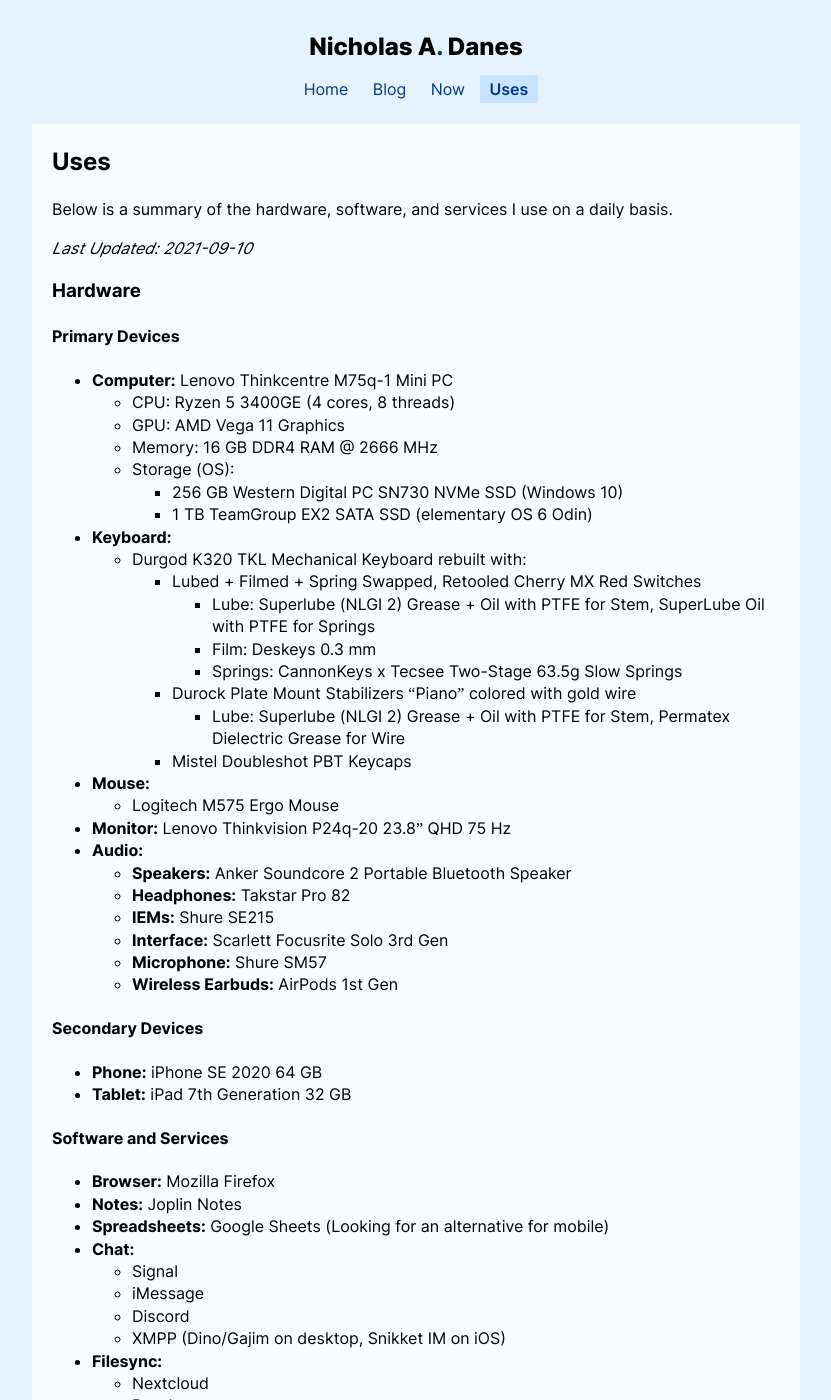
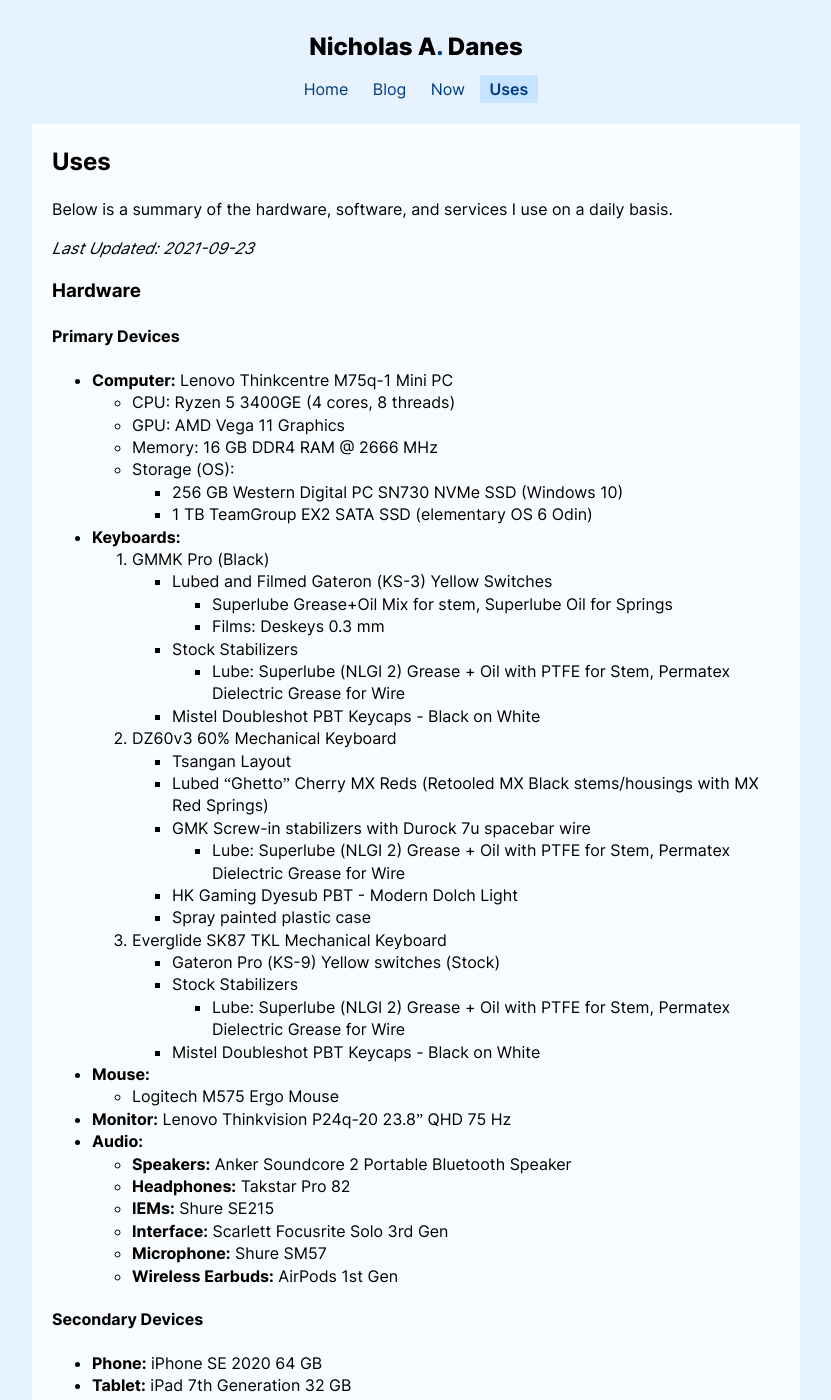
Before and after one commit to danesnick/old_website, a Jekyll site: the page built from uses.markdown, in a window 1280 px wide and 1400 px high. Shown: the whole window, without its empty margins (224-1055 px from the left). Built offline with Jekyll 4.4.1, drawn with Linux system fonts in a browser that asks for light colours.

Commit message:
Updated uses page

```diff
--- a/uses.markdown
+++ b/uses.markdown
@@ -7,7 +7,7 @@
 
 Below is a summary of the hardware, software, and services I use on a daily basis.
 
-*Last Updated: 2021-09-10*
+*Last Updated: 2021-09-23*
 
 ### Hardware
 
@@ -25,15 +25,26 @@
 	+ Storage (OS):
 		+ 256 GB Western Digital PC SN730 NVMe SSD (Windows 10)
 		+ 1 TB TeamGroup EX2 SATA SSD (elementary OS 6 Odin)
-* **Keyboard:**
-	+ Durgod K320 TKL Mechanical Keyboard rebuilt with:
-		+ Lubed + Filmed + Spring Swapped, Retooled Cherry MX Red Switches
-			- Lube: Superlube (NLGI 2) Grease + Oil with PTFE for Stem, SuperLube Oil with PTFE for Springs
-			- Film: Deskeys 0.3 mm
-			- Springs: CannonKeys x Tecsee Two-Stage 63.5g Slow Springs
-		+ Durock Plate Mount Stabilizers "Piano" colored with gold wire
+* **Keyboards:**
+	1. GMMK Pro (Black)
+		+ Lubed and Filmed Gateron (KS-3) Yellow Switches
+			- Superlube Grease+Oil Mix for stem, Superlube Oil for Springs
+			- Films: Deskeys 0.3 mm
+		+ Stock Stabilizers
 			- Lube: Superlube (NLGI 2) Grease + Oil with PTFE for Stem, Permatex Dielectric Grease for Wire
-		+ Mistel Doubleshot PBT Keycaps
+		+ Mistel Doubleshot PBT Keycaps - Black on White
+	2. DZ60v3 60% Mechanical Keyboard
+		+ Tsangan Layout
+		+ Lubed "Ghetto" Cherry MX Reds (Retooled MX Black stems/housings with MX Red Springs)
+		+ GMK Screw-in stabilizers with Durock 7u spacebar wire
+			- Lube: Superlube (NLGI 2) Grease + Oil with PTFE for Stem, Permatex Dielectric Grease for Wire
+		+ HK Gaming Dyesub PBT - Modern Dolch Light
+		+ Spray painted plastic case
+	3. Everglide SK87 TKL Mechanical Keyboard
+		+ Gateron Pro (KS-9) Yellow switches (Stock)
+		+ Stock Stabilizers
+			- Lube: Superlube (NLGI 2) Grease + Oil with PTFE for Stem, Permatex Dielectric Grease for Wire
+		+ Mistel Doubleshot PBT Keycaps - Black on White
 * **Mouse:**
 	+ Logitech M575 Ergo Mouse
 * **Monitor:** Lenovo Thinkvision P24q-20 23.8" QHD 75 Hz
```
